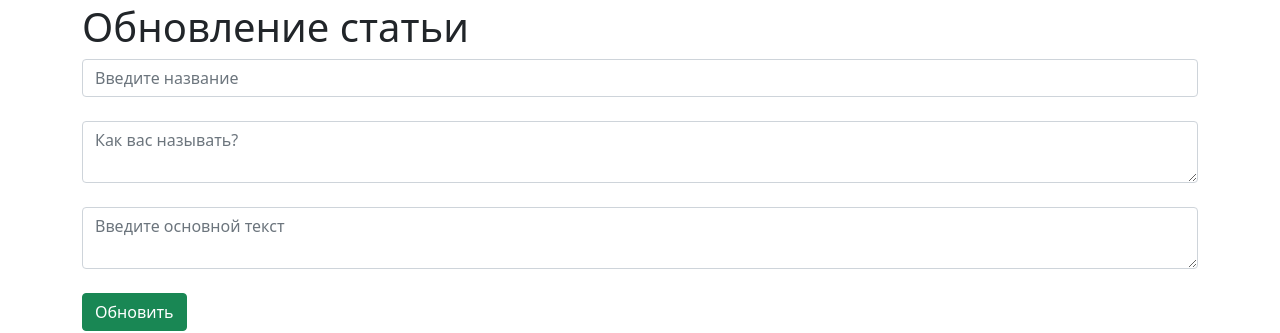
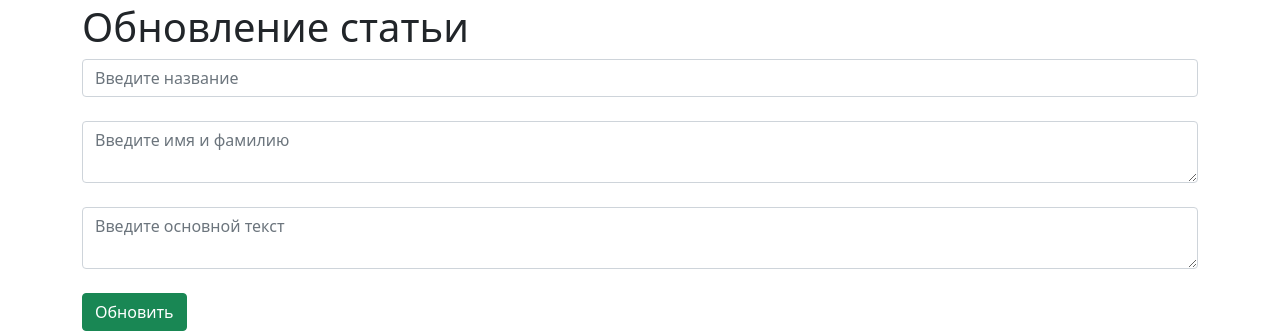
Before and after one commit to shlmvgleb/flaskApp, a Flask app: page /posts/1/update in a window 1280 px wide. Shown: the part 117-450 px from the top of the page. Run offline with Flask 2, Linux system fonts and the light colour scheme; data that the repository does not hold is empty.

Commit message:
Update post_update.html

```diff
--- a/src/templates/post_update.html
+++ b/src/templates/post_update.html
@@ -15,7 +15,7 @@ Update the Post
     <form method="post">
         <input type="text" name="tittle" id="tittle" class="form-control" placeholder="Введите название"
                value="{{article.tittle}}"><br>
-        <textarea name="author" id="author" class="form-control" placeholder="Как вас называть?">{{article
+        <textarea name="author" id="author" class="form-control" placeholder="Введите имя и фамилию">{{article
             .author}}</textarea><br>
         <textarea name="text" id="text" class="form-control" placeholder="Введите основной текст">{{article.text}}</textarea><br>
         <input type="submit" class="btn btn-success" value="Обновить">
```
